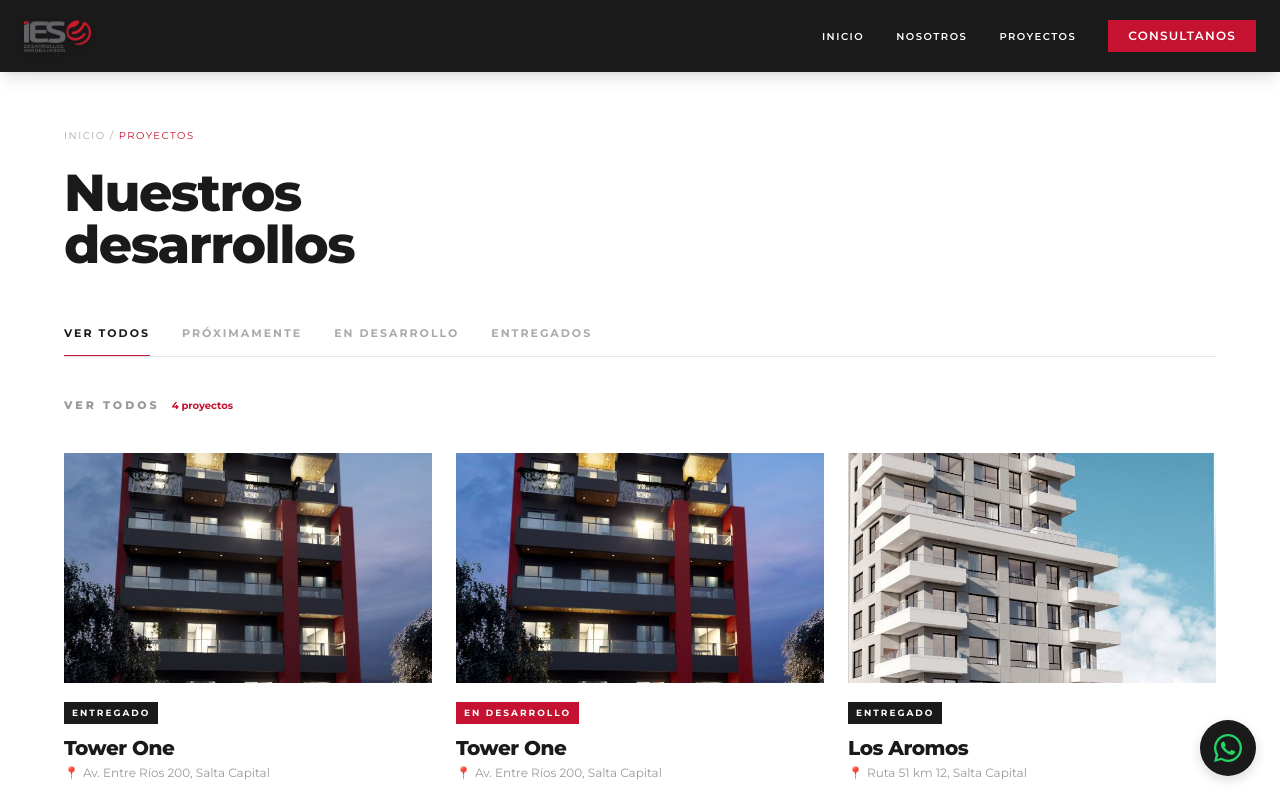
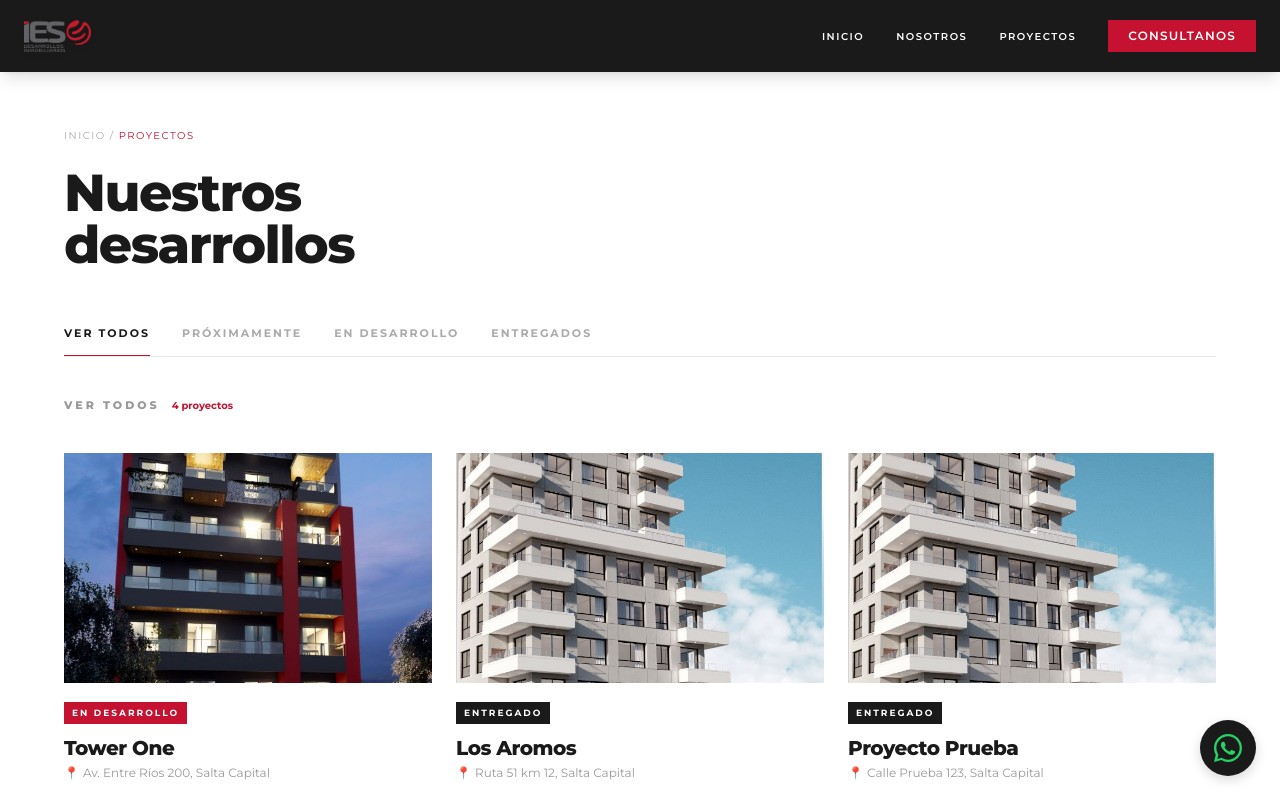
Before and after one commit to agustinsosa10/constructora, a Next.js app: page /proyectos in a window 1280 px wide. Shown: the top 794 px of the page. Built offline with nearby package versions, Linux system fonts and the light colour scheme.

Commit message:
fixing proyecto duplicado

```diff
--- a/data/proyectos.ts
+++ b/data/proyectos.ts
@@ -28,53 +28,6 @@ export type Proyecto = {
 };
 
 export const proyectos: Proyecto[] = [
-  {
-    slug: "tower-one",
-    nombre: "Tower One",
-    estado: "Entregado",
-    anioEntrega: 2026,
-    destacado: true,
-    tagline: "Altura y diseño en el corazón de Salta",
-    descripcion:
-      "Tower One es un desarrollo residencial de alta gama ubicado en el microcentro salteño. Ofrece departamentos de 1, 2 y 3 dormitorios con vistas panorámicas a la ciudad y el Cerro San Bernardo.",
-    imagenHero: "/proyectos/IES11_imgprinc.jpg",
-    superficie: "65–120 m²",
-    m2Totales: 6840,
-    pisos: 18,
-    unidades: 72,
-    amenities: [
-      { icono: "pool", label: "Piscina" },
-      { icono: "gym", label: "Gimnasio" },
-      { icono: "parking", label: "Cocheras" },
-      { icono: "terrace", label: "Terraza" },
-      { icono: "security", label: "Seguridad 24hs" },
-    ],
-    galeria: [
-      "/proyectos/IES11_imgprinc.jpg",
-      "/proyectos/IES14_imgprinc.jpg",
-      "/proyectos/images.jpeg",
-      "/proyectos/IES11_imgprinc.jpg",
-      "/proyectos/IES14_imgprinc.jpg",
-    ],
-    instalaciones: [
-      { foto: "/proyectos/IES11_imgprinc.jpg", label: "Lobby" },
-      { foto: "/proyectos/IES14_imgprinc.jpg", label: "Piscina" },
-    ],
-    planoMaestro: ["/proyectos/30-191112-plano-con-paisajismo-scaled.jpg"],
-    ubicacion: {
-      direccion: "Av. Entre Ríos 200, Salta Capital",
-      lat: -24.7859,
-      lng: -65.4117,
-    },
-    porcentajeAvance: 65,
-    fasesObra: [
-      { nombre: "Fundaciones", completada: true, activa: false },
-      { nombre: "Estructura", completada: true, activa: false },
-      { nombre: "Mampostería", completada: false, activa: true },
-      { nombre: "Instalaciones", completada: false, activa: false },
-      { nombre: "Terminaciones", completada: false, activa: false },
-    ],
-  },
   {
     slug: "tower-one",
     nombre: "Tower One",
@@ -164,6 +117,43 @@ export const proyectos: Proyecto[] = [
     fasesObra: [],
   },
   {
+    slug: "proyecto-prueba",
+    nombre: "Proyecto Prueba",
+    estado: "Entregado",
+    anioEntrega: 2024,
+    destacado: false,
+    tagline: "Proyecto de prueba para testear filtros",
+    descripcion: "Este es un proyecto de prueba para verificar que los filtros por estado funcionan correctamente en la sección de proyectos.",
+    imagenHero: "/proyectos/IES14_imgprinc.jpg",
+    superficie: "50–90 m²",
+    m2Totales: 2000,
+    pisos: 5,
+    unidades: 20,
+    amenities: [
+      { icono: "parking", label: "Cocheras" },
+      { icono: "security", label: "Seguridad 24hs" },
+    ],
+    galeria: [
+      "/proyectos/IES14_imgprinc.jpg",
+      "/proyectos/IES11_imgprinc.jpg",
+    ],
+    instalaciones: [
+      { foto: "/proyectos/IES14_imgprinc.jpg", label: "Fachada" },
+    ],
+    planoMaestro: ["/proyectos/30-191112-plano-con-paisajismo-scaled.jpg"],
+    ubicacion: {
+      direccion: "Calle Prueba 123, Salta Capital",
+      lat: -24.79,
+      lng: -65.41,
+    },
+    porcentajeAvance: 100,
+    fasesObra: [
+      { nombre: "Fundaciones", completada: true, activa: false },
+      { nombre: "Estructura", completada: true, activa: false },
+      { nombre: "Terminaciones", completada: true, activa: false },
+    ],
+  },
+  {
     slug: "centro-comercial-norte",
     nombre: "Centro Comercial Norte",
     estado: "Proximo lanzamiento",
```
